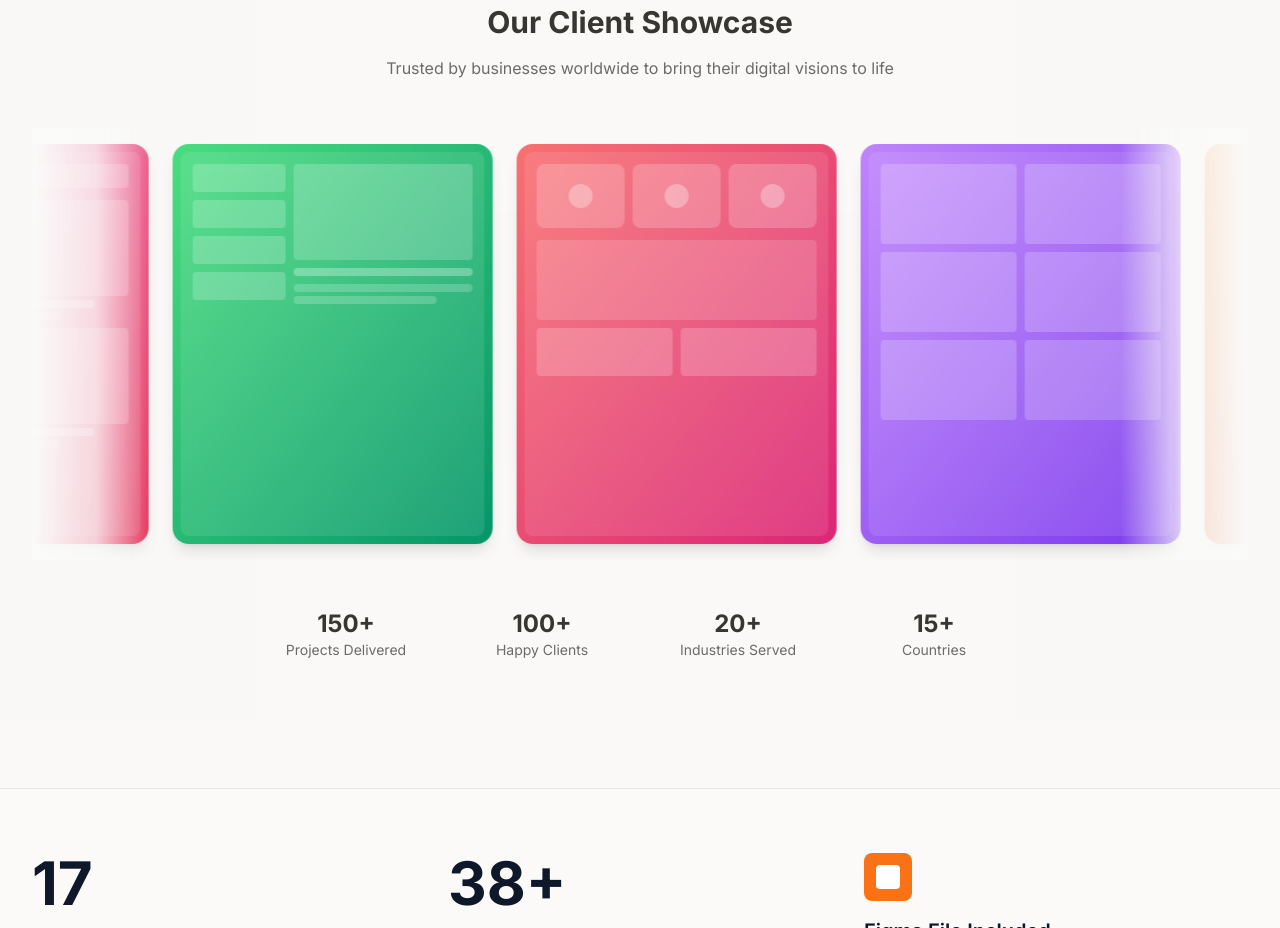
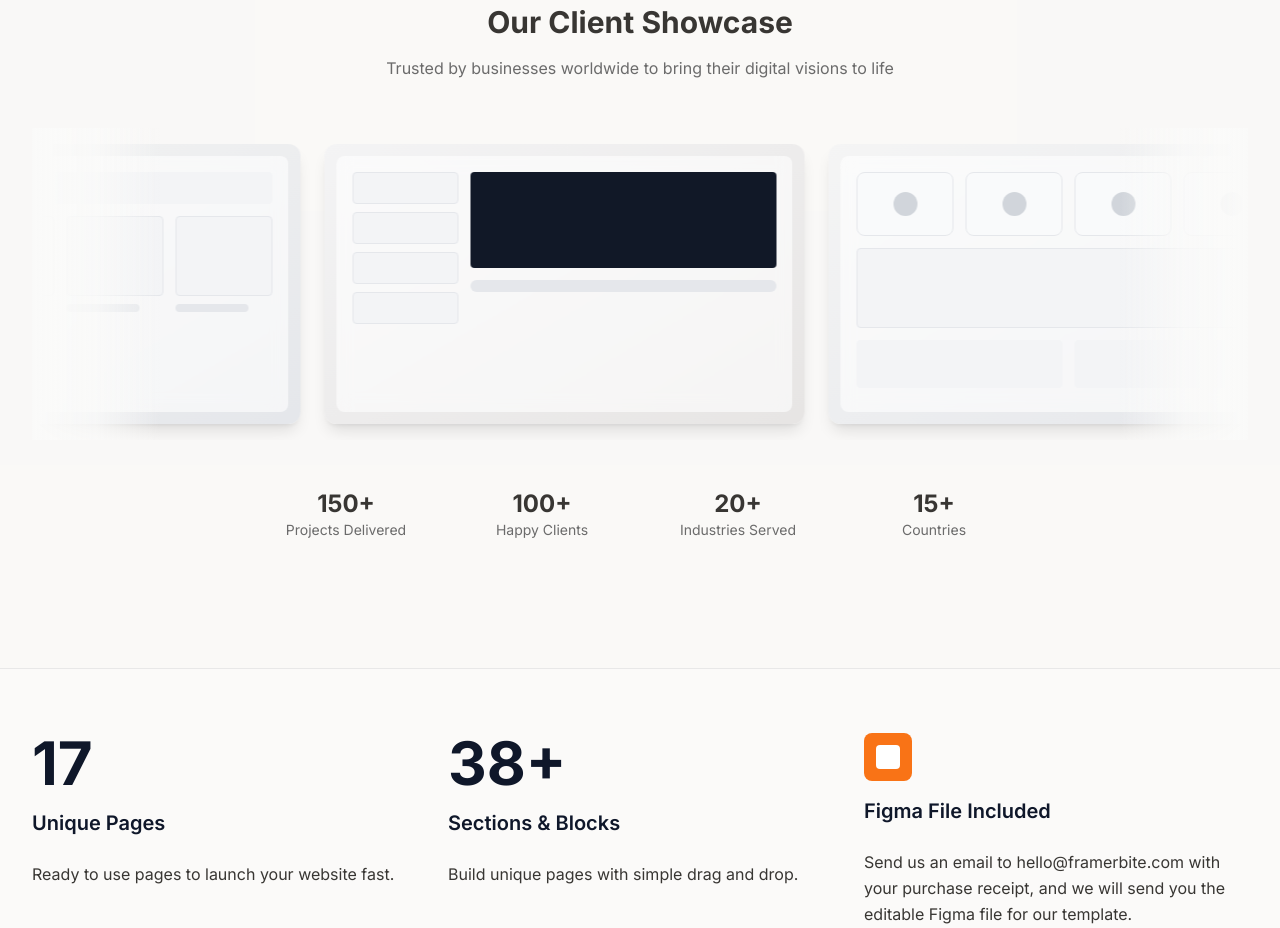
Before and after one commit to An9Yang/external-service-landing-page, a React (Vite) app: page / in a window 1280 px wide. Shown: the part 1060-1988 px from the top of the page. Built offline with nearby package versions, Linux system fonts and the light colour scheme.

Commit message:
feat: Update client project details and mockup styles for improved UI consistency

```diff
--- a/src/components/product-showcase.tsx
+++ b/src/components/product-showcase.tsx
@@ -34,32 +34,29 @@ interface ClientProject {
 const clientProjects: ClientProject[] = [
   {
     id: 1,
-    clientName: "TechFlow",
+    clientName: "TechFlow Solutions",
     projectType: "SaaS Platform",
     category: "Technology",
     deliverable: "B2B Dashboard",
-    gradient: "from-blue-400 to-indigo-600",
-    accentColor: "bg-blue-500",
+    gradient: "from-gray-100 to-slate-200",
+    accentColor: "bg-slate-600",
     icon: BarChart3,
     status: 'live',
     mockup: (
       <div className="w-full h-full relative">
-        {/* Dashboard mockup */}
-        <div className="absolute inset-2 bg-white/10 backdrop-blur rounded-lg p-3">
-          <div className="flex gap-2 mb-3">
-            <div className="w-16 h-full bg-white/20 rounded"></div>
-            <div className="flex-1 space-y-2">
-              <div className="grid grid-cols-4 gap-2">
+        <div className="absolute inset-3 bg-white/60 backdrop-blur rounded-lg p-4 flex gap-3">
+          <div className="w-20 bg-gray-200 rounded"></div>
+          <div className="flex-1 space-y-3">
+            <div className="grid grid-cols-4 gap-3">
               {[1,2,3,4].map(i => (
-                  <div key={i} className="h-14 bg-white/20 rounded"></div>
+                <div key={i} className="h-16 bg-gray-100 rounded border border-gray-200"></div>
               ))}
             </div>
-              <div className="h-32 bg-white/10 rounded flex items-end p-2">
-                <div className="w-full flex items-end gap-1">
+            <div className="h-24 bg-gray-50 rounded border border-gray-200 flex items-end p-3">
+              <div className="w-full flex items-end gap-2">
                 {[40, 60, 35, 80, 45, 70, 55].map((h, i) => (
-                    <div key={i} className="flex-1 bg-white/30 rounded-t" style={{height: `${h}%`}}></div>
+                  <div key={i} className="flex-1 bg-gray-300 rounded-t" style={{height: `${h}%`}}></div>
                 ))}
-                </div>
               </div>
             </div>
           </div>
@@ -69,25 +66,24 @@ const clientProjects: ClientProject[] = [
   },
   {
     id: 2,
-    clientName: "Bloom & Co",
+    clientName: "Bloom Boutique",
     projectType: "E-commerce",
     category: "Retail",
     deliverable: "Online Store",
-    gradient: "from-pink-400 to-rose-600",
-    accentColor: "bg-pink-500",
+    gradient: "from-stone-100 to-gray-200",
+    accentColor: "bg-gray-600",
     icon: ShoppingBag,
     status: 'featured',
     mockup: (
       <div className="w-full h-full relative">
-        {/* E-commerce mockup */}
-        <div className="absolute inset-2 bg-white/10 backdrop-blur rounded-lg p-3">
-          <div className="h-6 bg-white/20 rounded mb-3"></div>
-          <div className="grid grid-cols-2 gap-2">
+        <div className="absolute inset-3 bg-white/60 backdrop-blur rounded-lg p-4">
+          <div className="h-8 bg-gray-100 rounded mb-3"></div>
+          <div className="grid grid-cols-4 gap-3">
             {[1,2,3,4].map(i => (
-              <div key={i} className="space-y-1">
-                <div className="h-24 bg-white/20 rounded"></div>
-                <div className="h-2 bg-white/30 rounded w-3/4"></div>
-                <div className="h-2 bg-white/20 rounded w-1/2"></div>
+              <div key={i} className="space-y-2">
+                <div className="h-20 bg-gray-100 rounded border border-gray-200"></div>
+                <div className="h-2 bg-gray-200 rounded w-3/4"></div>
+                <div className="h-2 bg-gray-150 rounded w-1/2"></div>
               </div>
             ))}
           </div>
@@ -97,28 +93,27 @@ const clientProjects: ClientProject[] = [
   },
   {
     id: 3,
-    clientName: "EduBridge",
-    projectType: "EdTech",
+    clientName: "EduBridge Academy",
+    projectType: "EdTech Platform",
     category: "Education",
     deliverable: "Learning Portal",
-    gradient: "from-green-400 to-emerald-600",
-    accentColor: "bg-green-500",
+    gradient: "from-zinc-100 to-stone-200",
+    accentColor: "bg-zinc-600",
     icon: GraduationCap,
     mockup: (
       <div className="w-full h-full relative">
-        {/* Learning platform mockup */}
-        <div className="absolute inset-2 bg-white/10 backdrop-blur rounded-lg p-3 flex gap-2">
-          <div className="w-1/3 space-y-2">
+        <div className="absolute inset-3 bg-white/60 backdrop-blur rounded-lg p-4 flex gap-3">
+          <div className="w-1/4 space-y-2">
             {[1,2,3,4].map(i => (
-              <div key={i} className="h-7 bg-white/20 rounded"></div>
+              <div key={i} className="h-8 bg-gray-100 rounded border border-gray-200"></div>
             ))}
           </div>
-          <div className="flex-1 space-y-2">
-            <div className="h-24 bg-white/20 rounded"></div>
-            <div className="h-2 bg-white/30 rounded-full"></div>
-            <div className="space-y-1">
-              <div className="h-2 bg-white/20 rounded"></div>
-              <div className="h-2 bg-white/20 rounded w-4/5"></div>
+          <div className="flex-1 space-y-3">
+            <div className="h-24 bg-gray-900 rounded"></div>
+            <div className="h-3 bg-gray-200 rounded-full"></div>
+            <div className="space-y-2">
+              <div className="h-2 bg-gray-150 rounded"></div>
+              <div className="h-2 bg-gray-150 rounded w-4/5"></div>
             </div>
           </div>
         </div>
@@ -127,30 +122,29 @@ const clientProjects: ClientProject[] = [
   },
   {
     id: 4,
-    clientName: "HealthHub",
+    clientName: "HealthHub Clinic",
     projectType: "Healthcare",
     category: "Medical",
     deliverable: "Patient Portal",
-    gradient: "from-red-400 to-pink-600",
-    accentColor: "bg-red-500",
+    gradient: "from-neutral-100 to-gray-200",
+    accentColor: "bg-neutral-600",
     icon: Heart,
     status: 'new',
     mockup: (
       <div className="w-full h-full relative">
-        {/* Healthcare mockup */}
-        <div className="absolute inset-2 bg-white/10 backdrop-blur rounded-lg p-3">
-          <div className="grid grid-cols-3 gap-2 mb-3">
-            {[1,2,3].map(i => (
-              <div key={i} className="h-16 bg-white/20 rounded-lg flex items-center justify-center">
-                <div className="w-6 h-6 bg-white/30 rounded-full"></div>
+        <div className="absolute inset-3 bg-white/60 backdrop-blur rounded-lg p-4">
+          <div className="grid grid-cols-4 gap-3 mb-3">
+            {[1,2,3,4].map(i => (
+              <div key={i} className="h-16 bg-gray-50 rounded-lg border border-gray-200 flex items-center justify-center">
+                <div className="w-6 h-6 bg-gray-300 rounded-full"></div>
               </div>
             ))}
           </div>
-          <div className="space-y-2">
-            <div className="h-20 bg-white/15 rounded"></div>
-            <div className="grid grid-cols-2 gap-2">
-              <div className="h-12 bg-white/20 rounded"></div>
-              <div className="h-12 bg-white/20 rounded"></div>
+          <div className="space-y-3">
+            <div className="h-20 bg-gray-100 rounded border border-gray-200"></div>
+            <div className="grid grid-cols-2 gap-3">
+              <div className="h-12 bg-gray-100 rounded"></div>
+              <div className="h-12 bg-gray-100 rounded"></div>
             </div>
           </div>
         </div>
@@ -159,20 +153,20 @@ const clientProjects: ClientProject[] = [
   },
   {
     id: 5,
-    clientName: "Creative X",
+    clientName: "Creative Studio",
     projectType: "Portfolio",
     category: "Agency",
     deliverable: "Showcase Site",
-    gradient: "from-purple-400 to-violet-600",
-    accentColor: "bg-purple-500",
+    gradient: "from-slate-100 to-zinc-200",
+    accentColor: "bg-gray-700",
     icon: Palette,
     mockup: (
       <div className="w-full h-full relative">
-        {/* Portfolio mockup */}
-        <div className="absolute inset-2 bg-white/10 backdrop-blur rounded-lg p-3">
-          <div className="grid grid-cols-2 gap-2">
+        <div className="absolute inset-3 bg-white/60 backdrop-blur rounded-lg p-4">
+          <div className="h-8 bg-gray-900 rounded mb-3"></div>
+          <div className="grid grid-cols-3 gap-3">
             {[1,2,3,4,5,6].map(i => (
-              <div key={i} className="h-20 bg-white/20 rounded"></div>
+              <div key={i} className="h-16 bg-gray-100 rounded border border-gray-200"></div>
             ))}
           </div>
         </div>
@@ -185,46 +179,48 @@ const clientProjects: ClientProject[] = [
     projectType: "Fitness App",
     category: "Health",
     deliverable: "Mobile App",
-    gradient: "from-orange-400 to-red-600",
-    accentColor: "bg-orange-500",
+    gradient: "from-gray-100 to-neutral-200",
+    accentColor: "bg-gray-600",
     icon: Smartphone,
     status: 'live',
     mockup: (
       <div className="w-full h-full relative flex items-center justify-center">
-        {/* Mobile app mockup */}
-        <div className="w-24 h-40 bg-black/20 rounded-2xl p-1">
-          <div className="w-full h-full bg-white/10 backdrop-blur rounded-2xl p-2">
+        <div className="flex gap-4">
+          {[1,2].map(i => (
+            <div key={i} className="w-24 h-40 bg-gray-900 rounded-2xl p-1">
+              <div className="w-full h-full bg-white rounded-2xl p-2">
                 <div className="space-y-2">
-              <div className="h-4 bg-white/30 rounded"></div>
-              <div className="h-20 bg-white/20 rounded"></div>
+                  <div className="h-4 bg-gray-200 rounded"></div>
+                  <div className="h-20 bg-gray-100 rounded"></div>
                   <div className="grid grid-cols-2 gap-1">
-                <div className="h-8 bg-white/25 rounded"></div>
-                <div className="h-8 bg-white/25 rounded"></div>
+                    <div className="h-8 bg-gray-150 rounded"></div>
+                    <div className="h-8 bg-gray-150 rounded"></div>
                   </div>
                 </div>
               </div>
+            </div>
+          ))}
         </div>
       </div>
     )
   },
   {
     id: 7,
-    clientName: "Legal Pro",
+    clientName: "Legal Associates",
     projectType: "Law Firm",
     category: "Legal",
     deliverable: "Corporate Site",
-    gradient: "from-slate-500 to-gray-700",
-    accentColor: "bg-slate-600",
+    gradient: "from-stone-100 to-neutral-200",
+    accentColor: "bg-stone-700",
     icon: Briefcase,
     mockup: (
       <div className="w-full h-full relative">
-        {/* Corporate site mockup */}
-        <div className="absolute inset-2 bg-white/10 backdrop-blur rounded-lg p-3">
-          <div className="h-8 bg-white/20 rounded mb-3"></div>
-          <div className="h-24 bg-white/15 rounded mb-3"></div>
-          <div className="grid grid-cols-3 gap-2">
-            {[1,2,3].map(i => (
-              <div key={i} className="h-12 bg-white/20 rounded"></div>
+        <div className="absolute inset-3 bg-white/60 backdrop-blur rounded-lg p-4">
+          <div className="h-10 bg-gray-900 rounded mb-3"></div>
+          <div className="h-24 bg-gray-50 rounded border border-gray-200 mb-3"></div>
+          <div className="grid grid-cols-4 gap-3">
+            {[1,2,3,4].map(i => (
+              <div key={i} className="h-12 bg-gray-100 rounded"></div>
             ))}
           </div>
         </div>
@@ -233,25 +229,25 @@ const clientProjects: ClientProject[] = [
   },
   {
     id: 8,
-    clientName: "DataFlow",
-    projectType: "Analytics",
+    clientName: "DataFlow Analytics",
+    projectType: "Analytics Tool",
     category: "Tech",
     deliverable: "Dashboard",
-    gradient: "from-cyan-400 to-blue-600",
-    accentColor: "bg-cyan-500",
+    gradient: "from-zinc-100 to-gray-200",
+    accentColor: "bg-zinc-700",
     icon: BarChart3,
     mockup: (
       <div className="w-full h-full relative">
-        {/* Analytics mockup */}
-        <div className="absolute inset-2 bg-white/10 backdrop-blur rounded-lg p-3">
-          <div className="grid grid-cols-2 gap-2 mb-2">
-            <div className="h-16 bg-white/20 rounded"></div>
-            <div className="h-16 bg-white/20 rounded"></div>
+        <div className="absolute inset-3 bg-white/60 backdrop-blur rounded-lg p-4">
+          <div className="grid grid-cols-3 gap-3 mb-3">
+            <div className="h-16 bg-gray-100 rounded border border-gray-200"></div>
+            <div className="h-16 bg-gray-100 rounded border border-gray-200"></div>
+            <div className="h-16 bg-gray-100 rounded border border-gray-200"></div>
           </div>
-          <div className="h-24 bg-white/15 rounded p-2">
-            <div className="h-full flex items-end gap-1">
-              {[60, 40, 70, 45, 80, 55].map((h, i) => (
-                <div key={i} className="flex-1 bg-white/30 rounded-t" style={{height: `${h}%`}}></div>
+          <div className="h-24 bg-gray-50 rounded border border-gray-200 p-3">
+            <div className="h-full flex items-end gap-2">
+              {[60, 40, 70, 45, 80, 55, 65].map((h, i) => (
+                <div key={i} className="flex-1 bg-gray-300 rounded-t" style={{height: `${h}%`}}></div>
               ))}
             </div>
           </div>
@@ -262,25 +258,24 @@ const clientProjects: ClientProject[] = [
   {
     id: 9,
     clientName: "TravelEase",
-    projectType: "Travel Site",
+    projectType: "Travel Platform",
     category: "Tourism",
-    deliverable: "Booking Platform",
-    gradient: "from-teal-400 to-blue-600",
-    accentColor: "bg-teal-500",
+    deliverable: "Booking System",
+    gradient: "from-neutral-100 to-stone-200",
+    accentColor: "bg-neutral-700",
     icon: Globe,
     status: 'live',
     mockup: (
       <div className="w-full h-full relative">
-        {/* Travel site mockup */}
-        <div className="absolute inset-2 bg-white/10 backdrop-blur rounded-lg p-3">
-          <div className="h-20 bg-white/20 rounded mb-2"></div>
-          <div className="flex gap-2 mb-2">
-            <div className="flex-1 h-6 bg-white/25 rounded"></div>
-            <div className="w-20 h-6 bg-white/30 rounded"></div>
+        <div className="absolute inset-3 bg-white/60 backdrop-blur rounded-lg p-4">
+          <div className="h-20 bg-gray-100 rounded border border-gray-200 mb-3"></div>
+          <div className="flex gap-3 mb-3">
+            <div className="flex-1 h-8 bg-gray-150 rounded"></div>
+            <div className="w-24 h-8 bg-gray-200 rounded"></div>
           </div>
-          <div className="grid grid-cols-3 gap-2">
-            {[1,2,3].map(i => (
-              <div key={i} className="h-16 bg-white/20 rounded"></div>
+          <div className="grid grid-cols-4 gap-3">
+            {[1,2,3,4].map(i => (
+              <div key={i} className="h-16 bg-gray-100 rounded"></div>
             ))}
           </div>
         </div>
@@ -289,24 +284,23 @@ const clientProjects: ClientProject[] = [
   },
   {
     id: 10,
-    clientName: "SocialHub",
-    projectType: "Community",
+    clientName: "Community Hub",
+    projectType: "Social Platform",
     category: "Social",
-    deliverable: "Social Platform",
-    gradient: "from-violet-400 to-purple-600",
-    accentColor: "bg-violet-500",
+    deliverable: "Community Portal",
+    gradient: "from-gray-100 to-zinc-200",
+    accentColor: "bg-gray-700",
     icon: Users,
     mockup: (
       <div className="w-full h-full relative">
-        {/* Social platform mockup */}
-        <div className="absolute inset-2 bg-white/10 backdrop-blur rounded-lg p-3">
-          <div className="space-y-2">
+        <div className="absolute inset-3 bg-white/60 backdrop-blur rounded-lg p-4">
+          <div className="space-y-3">
             {[1,2,3].map(i => (
-              <div key={i} className="flex gap-2">
-                <div className="w-8 h-8 bg-white/25 rounded-full"></div>
+              <div key={i} className="flex gap-3">
+                <div className="w-10 h-10 bg-gray-200 rounded-full"></div>
                 <div className="flex-1">
-                  <div className="h-3 bg-white/20 rounded w-1/3 mb-1"></div>
-                  <div className="h-12 bg-white/15 rounded"></div>
+                  <div className="h-3 bg-gray-150 rounded w-1/3 mb-2"></div>
+                  <div className="h-14 bg-gray-100 rounded border border-gray-200"></div>
                 </div>
               </div>
             ))}
@@ -356,10 +350,10 @@ export function ProductShowcase() {
               className={cn(
                 "flex gap-6 py-4",
                 isPaused ? "[animation-play-state:paused]" : "[animation-play-state:running]",
-                "animate-[infiniteScroll_40s_linear_infinite]"
+                "animate-[infiniteScroll_45s_linear_infinite]"
               )}
               style={{
-                width: `calc(${infiniteProjects.length} * 340px)`,
+                width: `calc(${infiniteProjects.length} * 500px)`,
               }}
             >
               {infiniteProjects.map((project, index) => (
@@ -414,18 +408,18 @@ function ProjectCard({
 }) {
   return (
     <motion.div
-      className="flex-shrink-0 w-[320px] h-[400px] relative group cursor-pointer"
+      className="flex-shrink-0 w-[480px] h-[280px] relative group cursor-pointer"
       onMouseEnter={onHover}
       onMouseLeave={onLeave}
-      whileHover={{ y: -8 }}
+      whileHover={{ y: -6 }}
       transition={{ duration: 0.3 }}
     >
       {/* Main Visual Card */}
       <div className={cn(
-        "w-full h-full rounded-2xl overflow-hidden relative",
+        "w-full h-full rounded-xl overflow-hidden relative",
         "bg-gradient-to-br",
         project.gradient,
-        "shadow-lg hover:shadow-2xl transition-all duration-300"
+        "shadow-lg hover:shadow-xl transition-all duration-300"
       )}>
         {/* Status Badge */}
         {project.status && (
@@ -435,10 +429,10 @@ function ProjectCard({
             transition={{ duration: 0.2 }}
             className="absolute top-4 right-4 z-20"
           >
-            <Badge className="bg-white/90 backdrop-blur text-foreground border-0">
-              {project.status === 'live' && '🚀 Live'}
-              {project.status === 'new' && '✨ New'}
-              {project.status === 'featured' && '⭐ Featured'}
+            <Badge variant="secondary" className="bg-white/90 backdrop-blur text-foreground border-0">
+              {project.status === 'live' && 'LIVE'}
+              {project.status === 'new' && 'NEW'}
+              {project.status === 'featured' && 'FEATURED'}
             </Badge>
           </motion.div>
         )}
@@ -457,22 +451,22 @@ function ProjectCard({
             stiffness: 400,
             damping: 30
           }}
-          className="absolute inset-x-0 bottom-0 h-[45%] bg-gradient-to-t from-black/90 via-black/70 to-transparent backdrop-blur-sm"
+          className="absolute inset-x-0 bottom-0 h-[40%] bg-gradient-to-t from-black/80 via-black/60 to-transparent backdrop-blur-sm"
         >
-          <div className="absolute bottom-0 left-0 right-0 p-6 space-y-3">
+          <div className="absolute bottom-0 left-0 right-0 p-6 space-y-2">
             {/* Client Name & Type */}
             <motion.div
               initial={{ opacity: 0, y: 20 }}
               animate={{ opacity: isHovered ? 1 : 0, y: isHovered ? 0 : 20 }}
               transition={{ delay: 0.1 }}
             >
-              <h3 className="text-2xl font-bold text-white mb-1">
+              <h3 className="text-xl font-semibold text-white mb-1">
                 {project.clientName}
               </h3>
               <div className="flex items-center gap-3">
-                <span className="text-white/80 text-sm">{project.projectType}</span>
-                <span className="text-white/40">•</span>
-                <span className="text-white/80 text-sm">{project.category}</span>
+                <span className="text-white/70 text-sm">{project.projectType}</span>
+                <span className="text-white/30">•</span>
+                <span className="text-white/70 text-sm">{project.category}</span>
               </div>
             </motion.div>
 
@@ -480,18 +474,18 @@ function ProjectCard({
             <motion.div
               initial={{ opacity: 0, y: 20 }}
               animate={{ opacity: isHovered ? 1 : 0, y: isHovered ? 0 : 20 }}
-              transition={{ delay: 0.2 }}
+              transition={{ delay: 0.15 }}
               className="flex items-center justify-between"
             >
               <div className="flex items-center gap-2">
-                <div className={cn("w-8 h-8 rounded-lg flex items-center justify-center", project.accentColor)}>
-                  <project.icon className="w-4 h-4 text-white" />
+                <div className={cn("w-7 h-7 rounded-md flex items-center justify-center", project.accentColor)}>
+                  <project.icon className="w-3.5 h-3.5 text-white" />
                 </div>
-                <span className="text-white/90 text-sm font-medium">
+                <span className="text-white/80 text-sm">
                   {project.deliverable}
                 </span>
               </div>
-              <ArrowUpRight className="w-5 h-5 text-white/60" />
+              <ArrowUpRight className="w-4 h-4 text-white/50" />
             </motion.div>
           </div>
         </motion.div>
```
Lines whose indentation alone changed are shown as unchanged.
